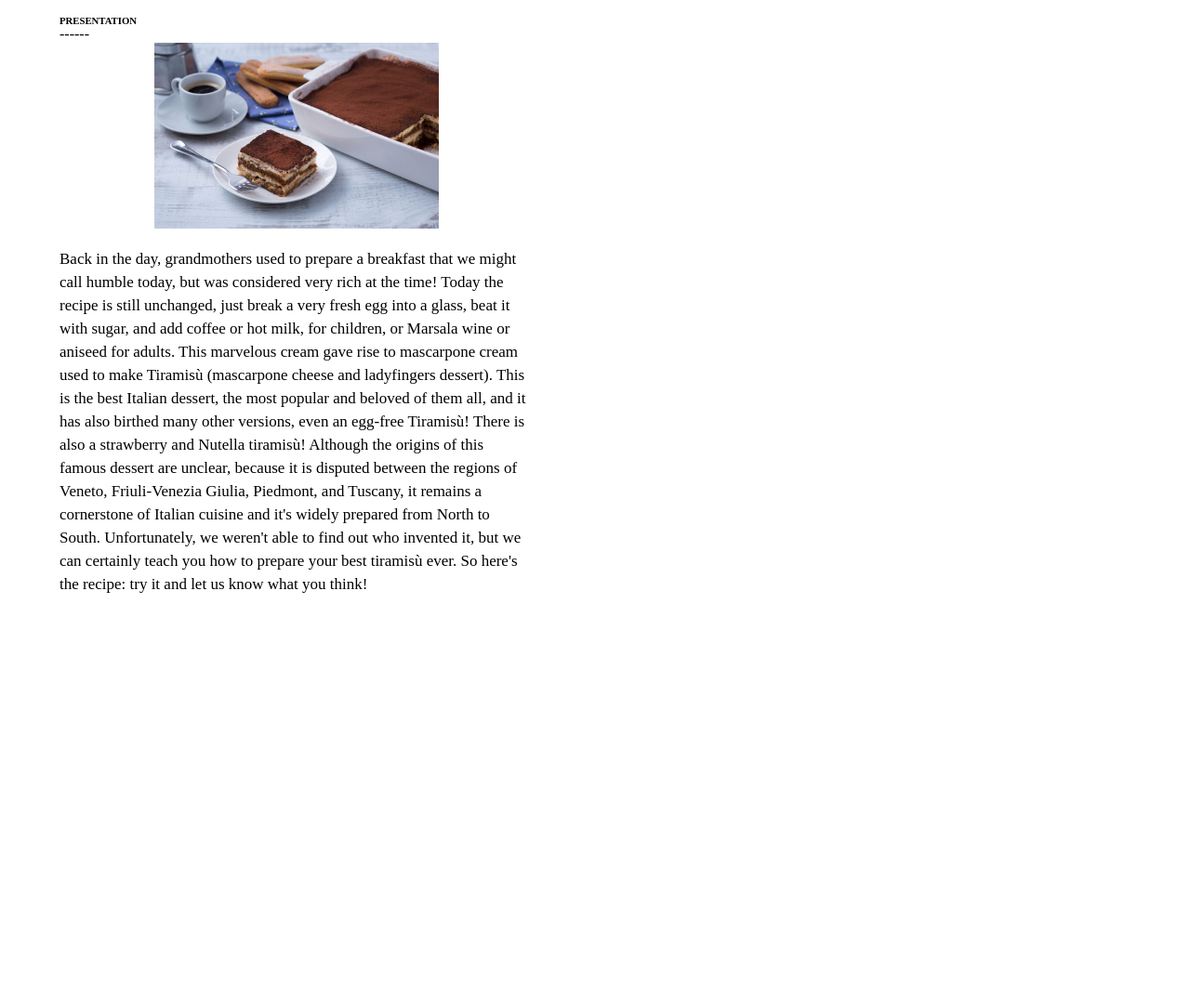
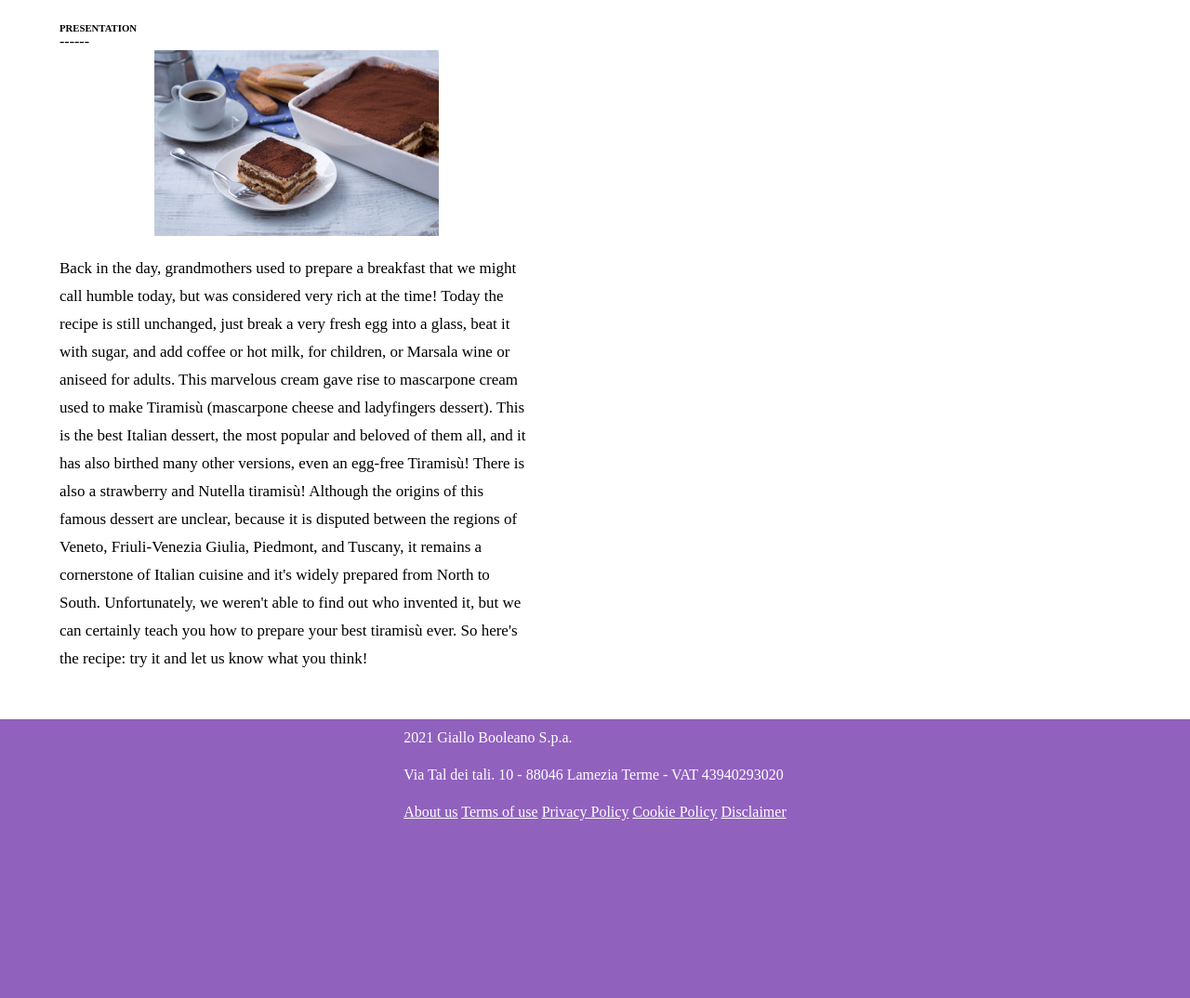
Before and after one commit to nicolamarino527/htmlcss-responsive-layout, a plain HTML site: page index.html in a window 1280 px wide. Shown: the part 733-1807 px from the top of the page at 93% size. Before the commit the page ends 1374 px from the top, so only its background shows below. Drawn offline with Linux system fonts and the light colour scheme.

Commit message:
add footer

```diff
--- a/css/style.css
+++ b/css/style.css
@@ -3,6 +3,9 @@
     margin: 0;
     padding: 0;
     box-sizing: border-box;
+}
+.white {
+    color: #fff;
 }
 /* header */
 header {
@@ -36,8 +39,6 @@ h2 {
 #col-video {
     height: 300px;
     width: 100%;
-    background-color: rgb(76, 76, 181);
-    border: px solid;;
 }
 #col-description {
     display: flex;
@@ -57,10 +58,10 @@ h2 {
     justify-content: space-between;
 }
 .icon {
-    font-size: 20px;
+    font-size: 30px;
     text-align: center;
     line-height: 40px;
-    height: 50pxpx;
+    height: 50px;
     width: 50px;
     border: 1px solid;
     border-radius: 20px;
@@ -71,8 +72,19 @@ h2 {
     padding-right: 20%;
 }
 #col-text {
-
     padding-top: 20px;
     font-size: 17px;
-    line-height: 25px;
+    line-height: 30px;
 }
+/* footer */
+footer {
+    display: flex;
+    justify-content: center;
+    line-height: 40px;
+    margin-top: 50px;
+    height: 300px;
+    background-color: rgb(145, 97, 190);
+}
+#footer-text {
+    text-align: c
+}
--- a/index.html
+++ b/index.html
@@ -59,7 +59,17 @@
     </main>
 <!-- footer -->
     <footer>
-
+        <section>
+            <div id="footer-text">
+                <p class="white">2021 Giallo Booleano S.p.a.</p>
+                <p class="white">Via Tal dei tali. 10 - 88046 Lamezia Terme - VAT 43940293020</p>
+                <a class="white" href="">About us</a>
+                <a class="white" href="">Terms of use</a>
+                <a class="white" href="">Privacy Policy</a>
+                <a class="white" href="">Cookie Policy</a>
+                <a class="white" href="">Disclaimer</a>
+            </div>
+        </section>
     </footer>
 
 </body>
```
